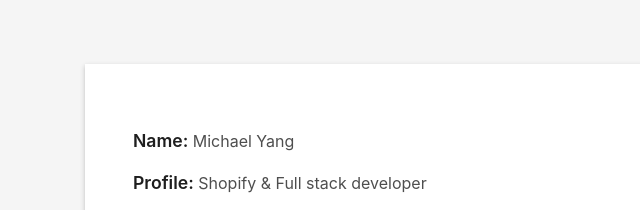
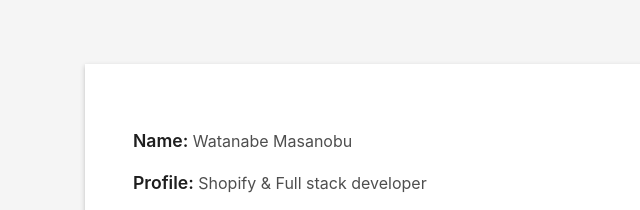
Before and after one commit to Knight1973/Knight1973.github.io, a plain HTML site: page index.html in a window 1280 px wide. Shown: the part 800-1010 px from the top of the page, 0-640 px from the left. Drawn offline with Linux system fonts and the light colour scheme; files whose address does not match are found by name.

Commit message:
Update index.html

```diff
--- a/index.html
+++ b/index.html
@@ -95,7 +95,7 @@
                   </div> -->
                   <div class="col-sm-12 col-md-12">
                     <div class="about-info">
-                      <p><span class="title-s">Name: </span> <span>Michael Yang</span></p>
+                      <p><span class="title-s">Name: </span> <span>Watanabe Masanobu</span></p>
                       <p><span class="title-s">Profile: </span> <span>Shopify & Full stack developer</span></p>
                       <p><span class="title-s">Email: </span> <span>alfmorales370@gmail.com</span></p>
                       <p><span class="title-s">Skype: </span> <span>live:.cid.f0854fb47af1737a</span></p>
```
